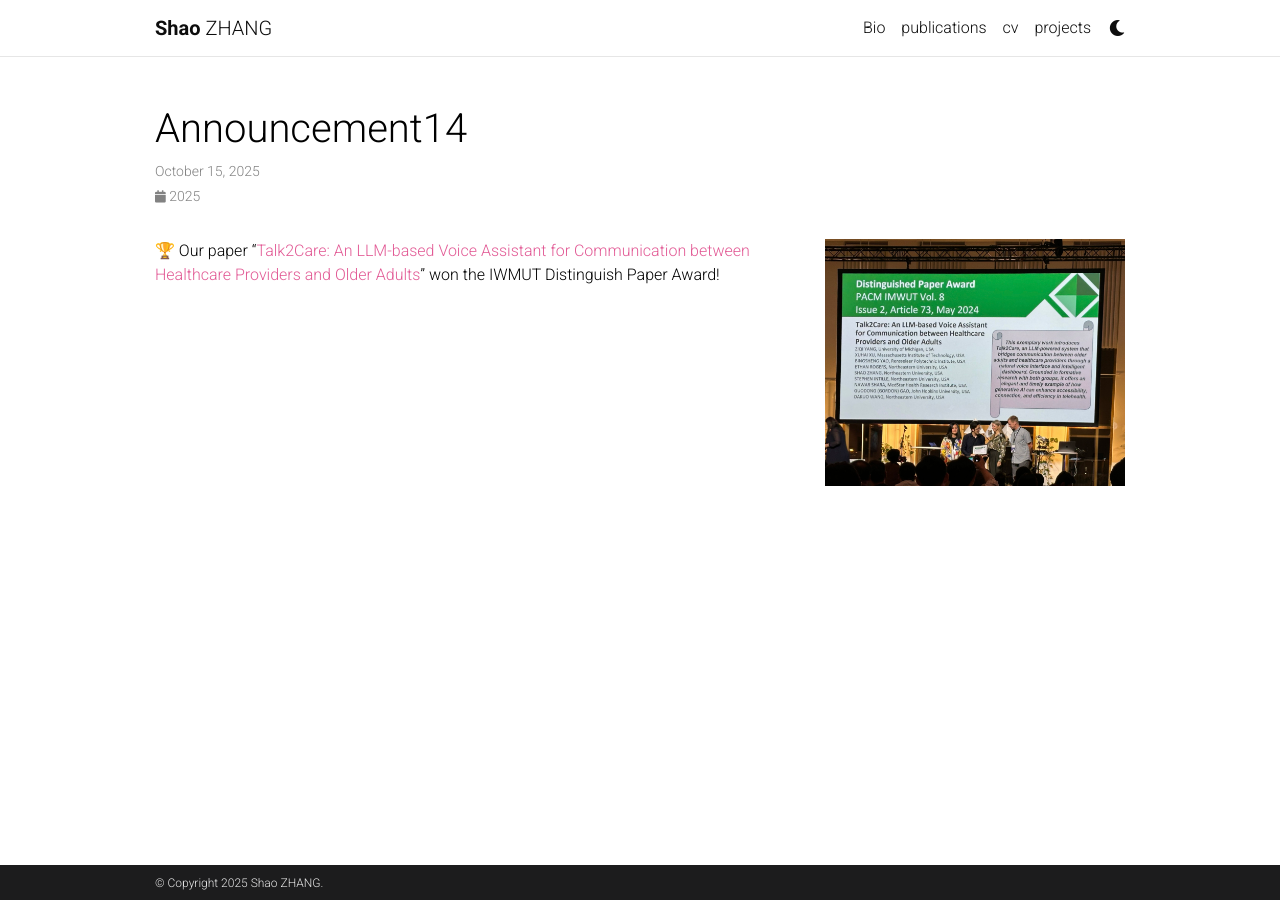
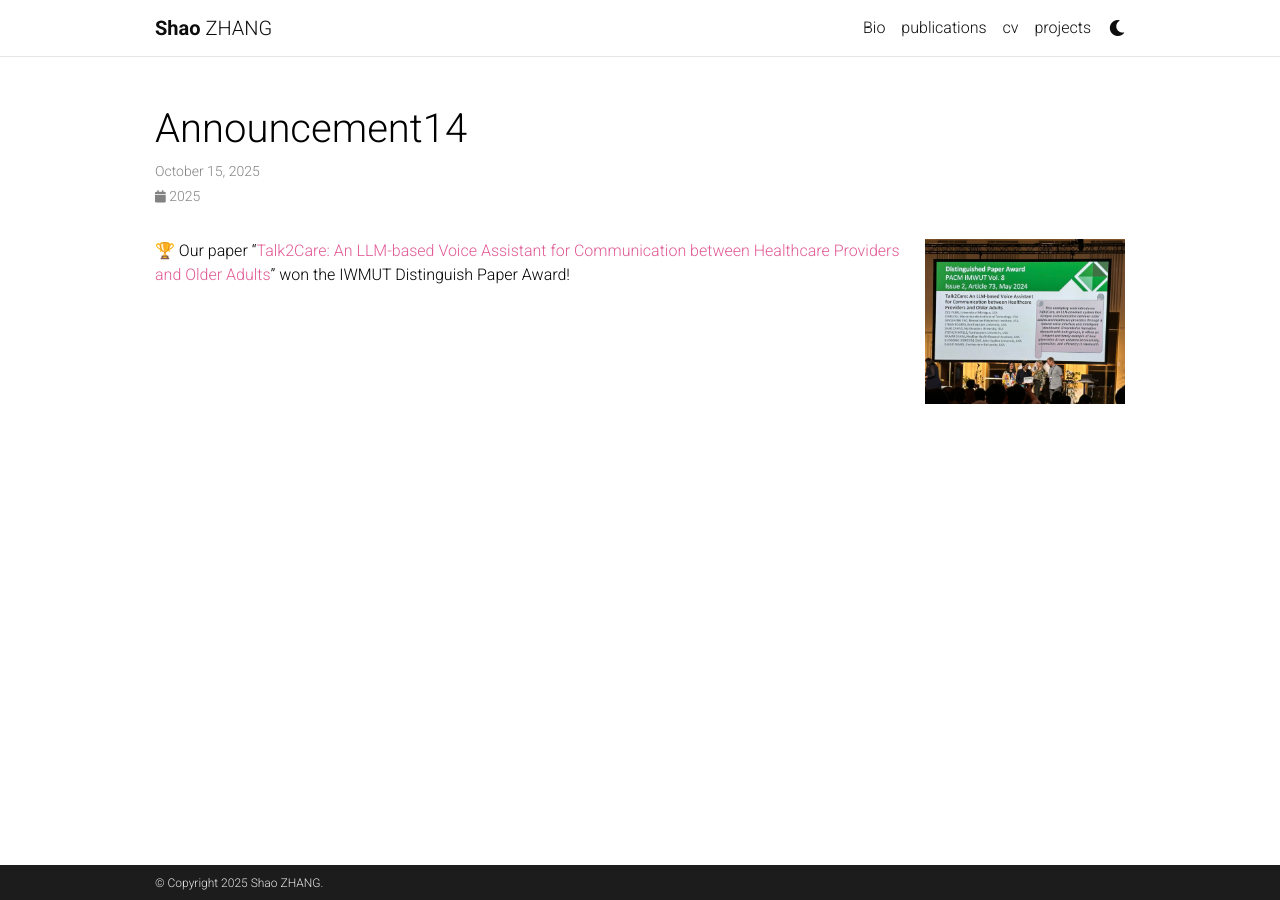
Before and after one commit to ShaoZhang0115/shaozhang_home_page, a Jekyll site: the page built from _news/announcement14.md, in a window 1280 px wide. Built offline with Jekyll 4.4.1, drawn with Linux system fonts in a browser that asks for light colours; comment, search, counter and statistics services are not loaded; a style sheet for code colours, icons or effects is not loaded.

Commit message:
Update announcement14.md

```diff
--- a/_news/announcement14.md
+++ b/_news/announcement14.md
@@ -7,7 +7,7 @@ show: true
 ---
 
 
-<img src="/assets/img/ubicomp.jpg" width="300"
+<img src="/assets/img/ubicomp.jpg" width="200"
      style="float:right; margin:0 0 1rem 1rem;" alt="">
 <p>🏆 Our paper “<a href="https://dl.acm.org/doi/abs/10.1145/3659625">Talk2Care: An LLM-based Voice Assistant for Communication between Healthcare Providers and Older Adults</a>” won the IWMUT Distinguish Paper Award!</p>
 <div style="clear:both;"></div>
```
